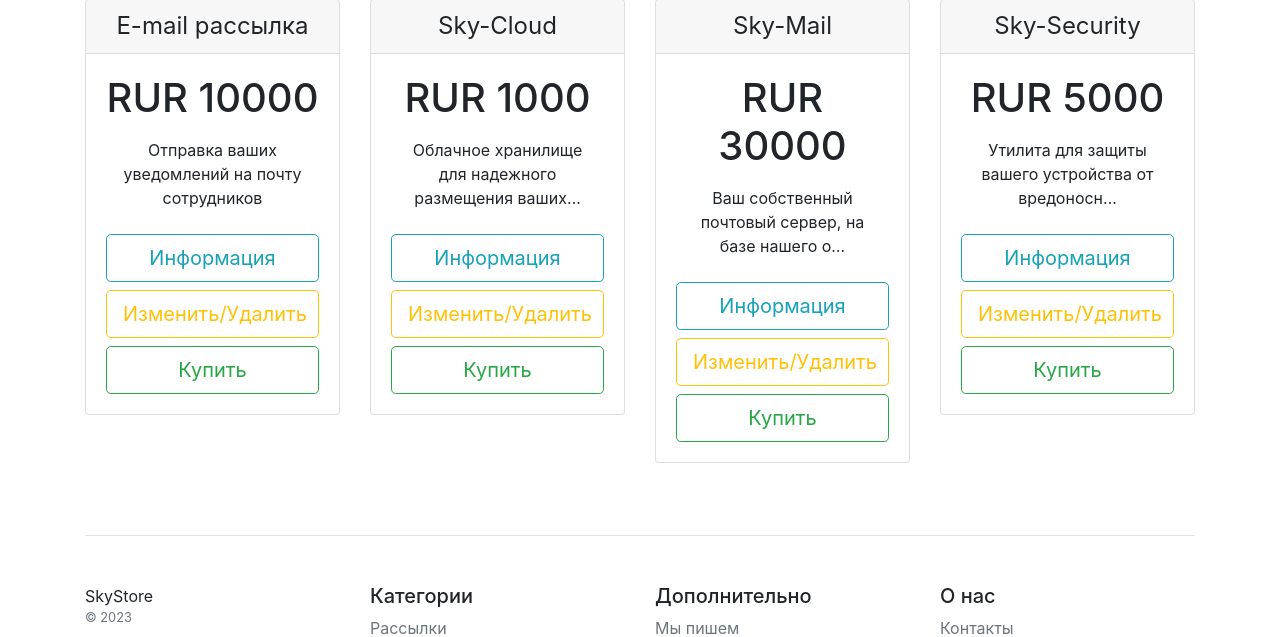
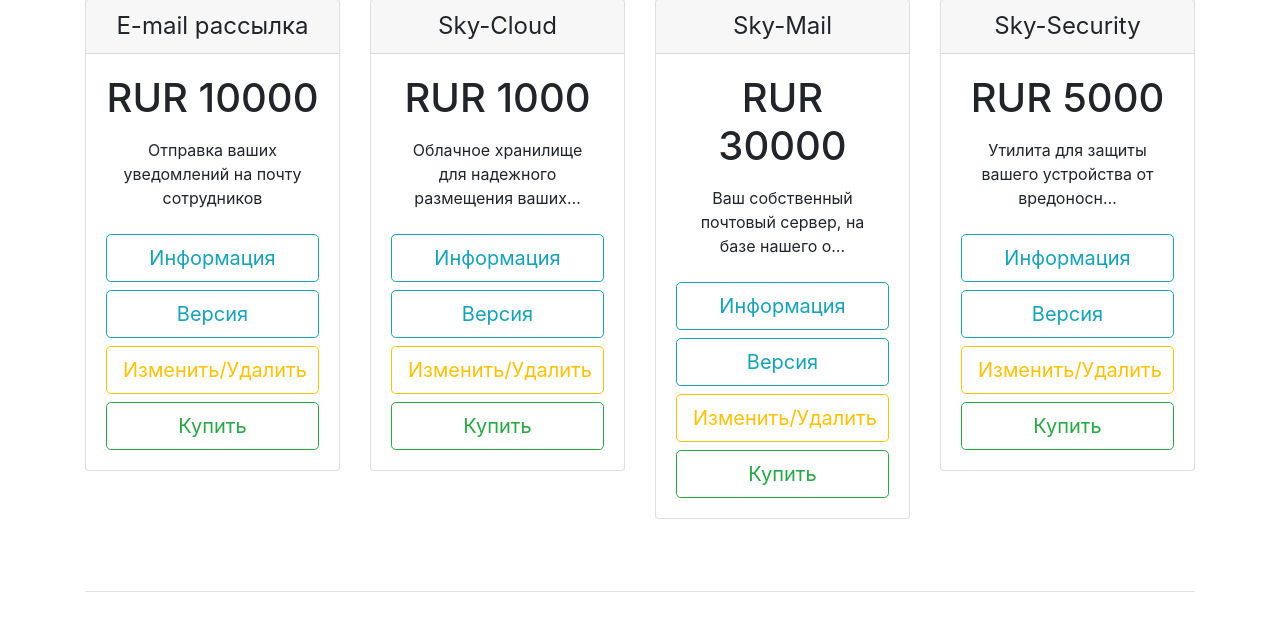
Before and after one commit to DSulzhits/06_2, a Django app: page / in a window 1280 px wide. Shown: the part 285-922 px from the top of the page. Run offline with Django 4.2, Linux system fonts and the light colour scheme; some libraries are stand-ins or nearby versions.

Commit message:
Добавлена кнопка версия

```diff
--- a/catalog/templates/catalog/includes/inc_product_form.html
+++ b/catalog/templates/catalog/includes/inc_product_form.html
@@ -10,6 +10,8 @@
             </ul>
             <a class="btn btn-lg btn-block btn-outline-info"
                href="{% url 'catalog:product_detail' object.pk %}">Информация</a>
+            <a class="btn btn-lg btn-block btn-outline-info"
+               href="{% url 'catalog:product_version' object.pk %}">Версия</a>
             <a class="btn btn-lg btn-block btn-outline-warning"
                href="{% url 'catalog:product_update' object.pk %}">Изменить/Удалить</a>
             <button type="button" class="btn btn-lg btn-block btn-outline-success">Купить</button>
```
